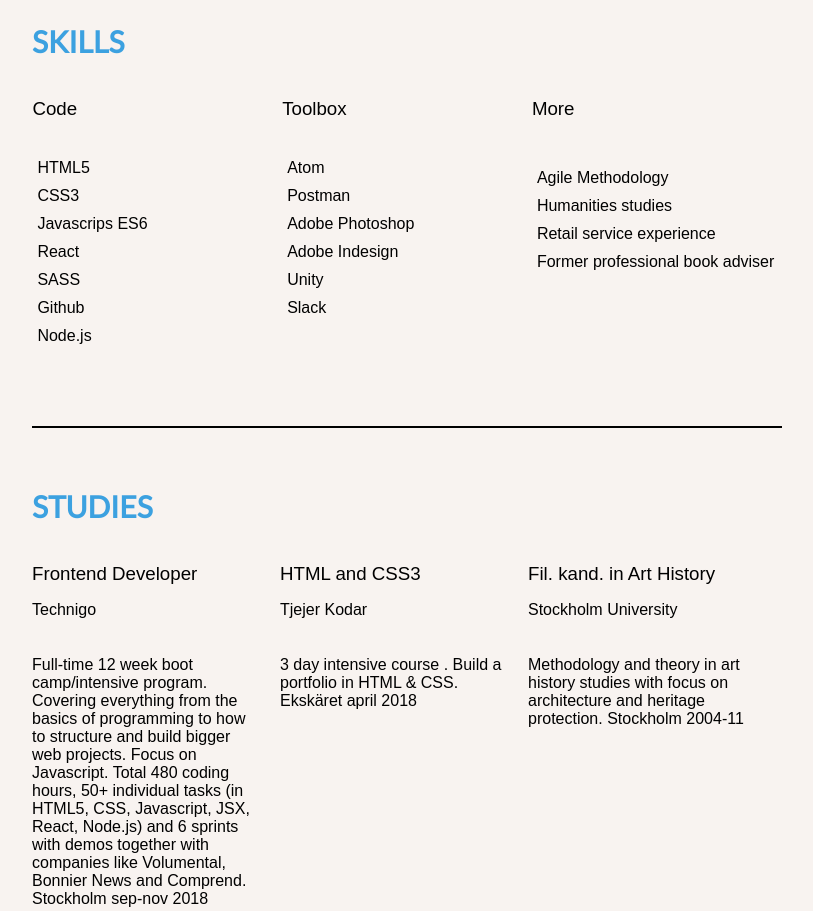
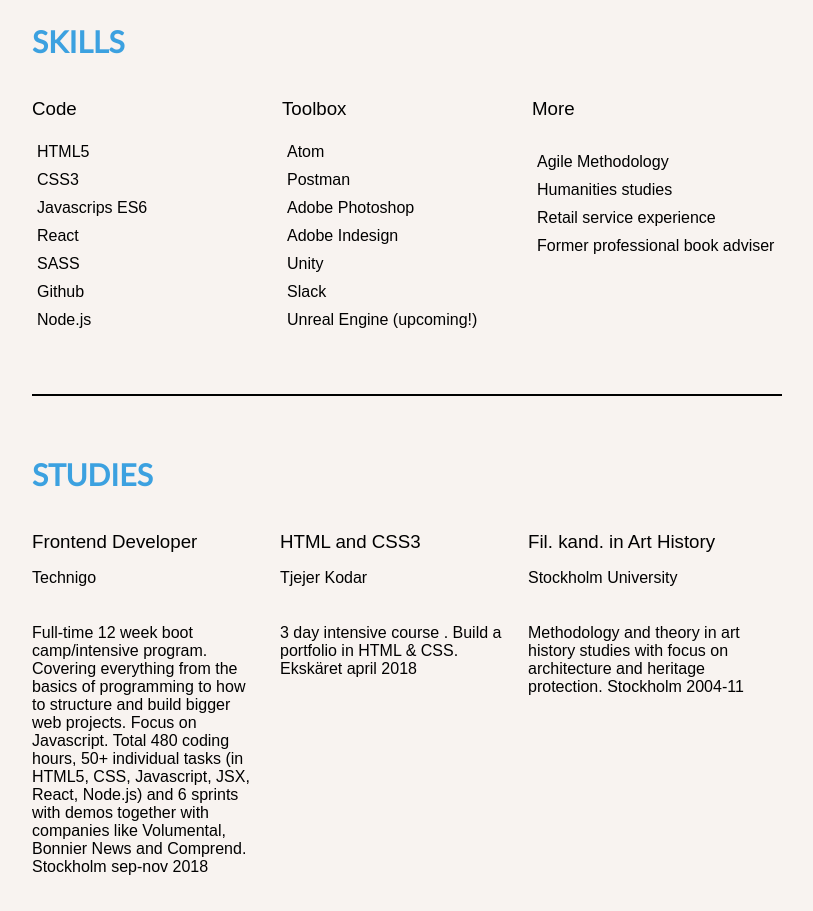
Before and after one commit to louisebohlin/Portfolio, a React app in the folder code/: page / in a window 1280 px wide. Shown: the part 1666-2577 px from the top of the page, without its empty margins (233-1046 px from the left). Built offline with nearby package versions, Linux system fonts and the light colour scheme.

Commit message:
Minor adjustments

```diff
--- a/code/src/components/footer/footer.css
+++ b/code/src/components/footer/footer.css
@@ -7,6 +7,7 @@
   display: flex;
   flex-direction: column;
   align-items: center;
+  margin: 20px 0px;
 }
 
 li {
--- a/code/src/components/skills/skills.css
+++ b/code/src/components/skills/skills.css
@@ -15,7 +15,7 @@
 }
 
 .skill {
-  width: 33.3%;
+  width: 35%;
   display: flex;
   flex-direction: column;
   justify-content: flex-start;
@@ -23,6 +23,7 @@
 
 ul {
   list-style: none;
-  padding-left: 0;
+  padding: 0;
+  margin: 0;
   font-weight: lighter;
 }
--- a/code/src/components/skills/skills.js
+++ b/code/src/components/skills/skills.js
@@ -29,6 +29,7 @@ class Skills extends React.Component {
               <li>Adobe Indesign</li>
               <li>Unity</li>
               <li>Slack</li>
+              <li>Unreal Engine (upcoming!)</li>
             </ul>
           </div>
           <div className="skill">
```
